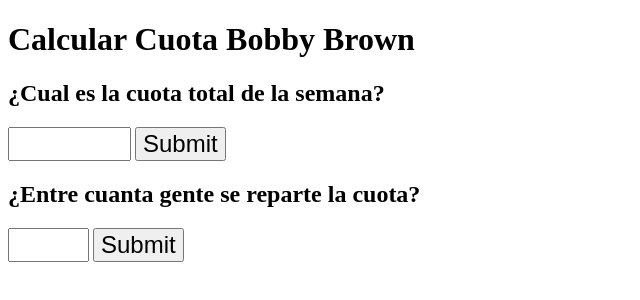
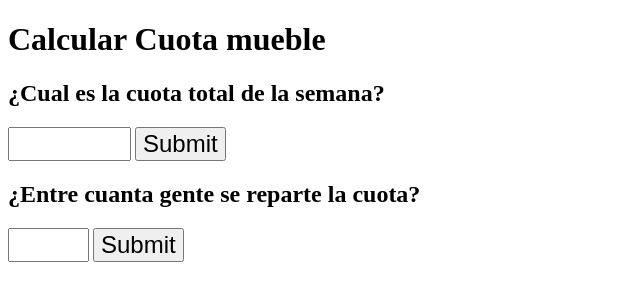
Before and after one commit to carlosep93/cuota-mueble, a website: page index.html in a window 1280 px wide. Shown: the whole page, without its empty margins (0-640 px from the left). Drawn offline with nearby package versions, Linux system fonts and the light colour scheme.

Commit message:
quick fix

```diff
--- a/index.html
+++ b/index.html
@@ -8,13 +8,13 @@
 </style>
 <head>
   <meta charset="utf-8">
-  <title>Calcular Cuota Bobby Brown</title>
+  <title>Calcular Cuota mueble</title>
   <script src="https://code.jquery.com/jquery-1.10.2.js"></script>
 </head>
 <body>
 
 <div class="jumbotron text-center">
-<h1>Calcular Cuota Bobby Brown</h1>
+<h1>Calcular Cuota mueble</h1>
 </div>
 
 <div class="container">
```
Also changed, not shown: public/index.html (+2 -2 lines).
